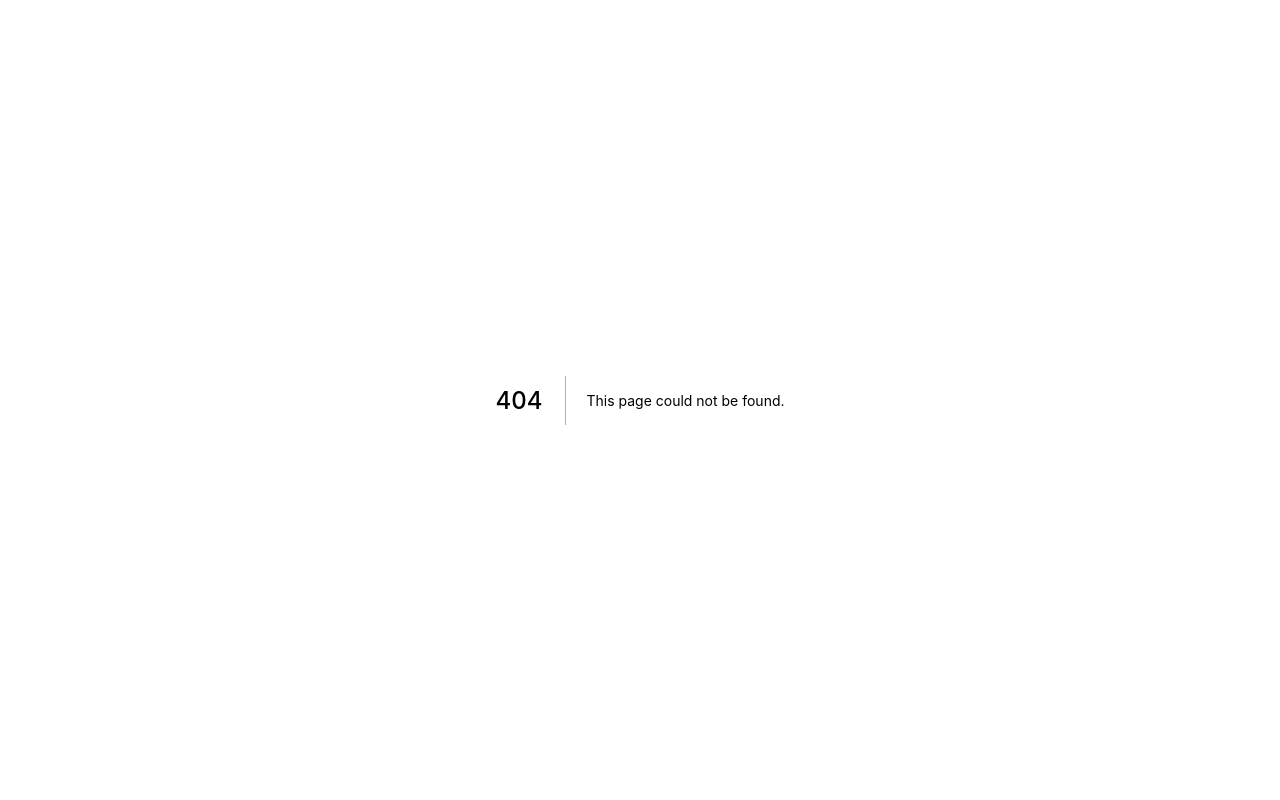
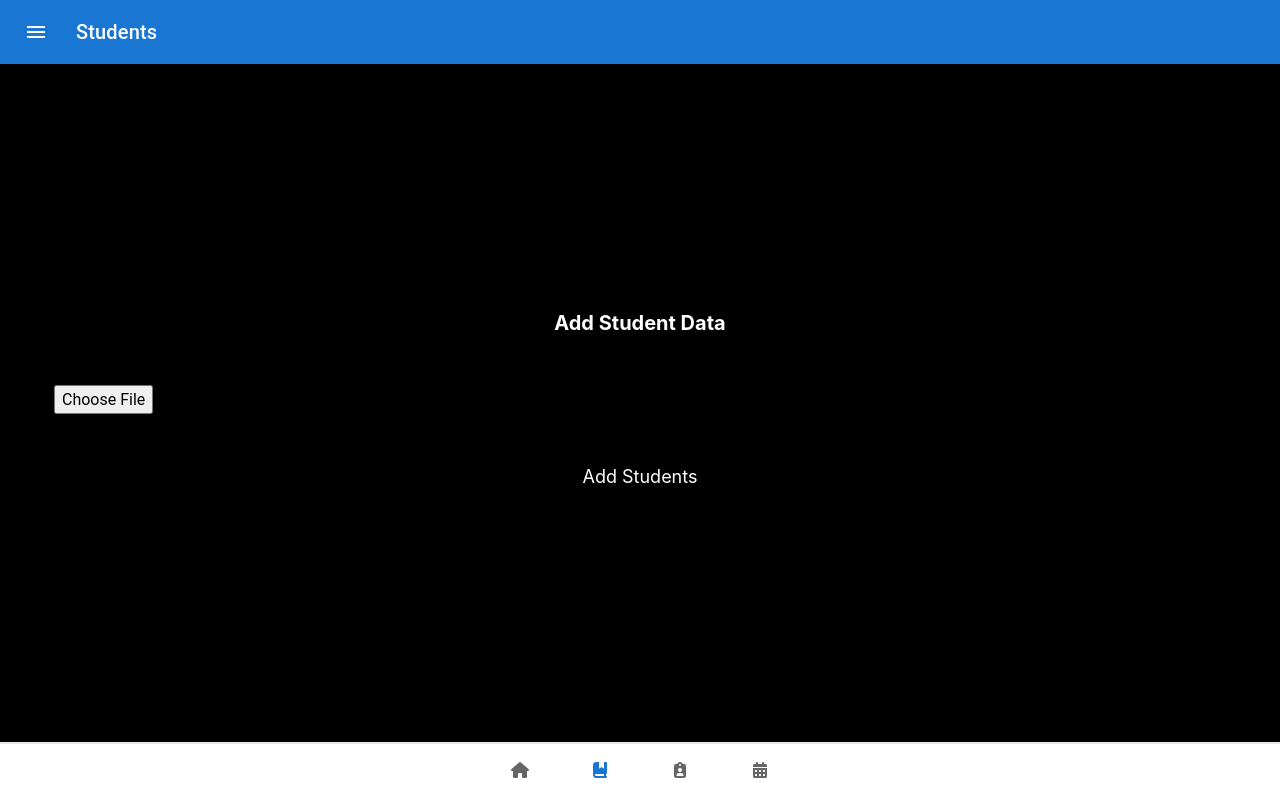
Before and after one commit to GokulramGHV/Attendance-App-frontend, a Next.js app: page /student/add/file/1 in a window 1280 px wide. Before the commit this address had no page. Built offline with nearby package versions, Linux system fonts and the light colour scheme; sample sign-in values are in the browser's storage.

Commit message:
added student file upload

```diff
--- a/package.json
+++ b/package.json
@@ -17,7 +17,8 @@
     "next": "^12.3.4",
     "react": "18.2.0",
     "react-dom": "18.2.0",
-    "react-toastify": "^9.0.8"
+    "react-toastify": "^9.0.8",
+    "xlsx": "^0.18.5"
   },
   "devDependencies": {
     "autoprefixer": "^10.4.12",
--- a/pages/course/[id].jsx
+++ b/pages/course/[id].jsx
@@ -1,6 +1,6 @@
 import { Button, ButtonBase } from "@mui/material";
 import { useRouter } from "next/router";
-import { useEffect, useState } from "react";
+import { useCallback, useEffect, useState } from "react";
 import { toast, ToastContainer } from "react-toastify";
 import ButtonAppBar from "../../components/Appbar";
 import BottomNav from "../../components/BottomNav";
@@ -14,12 +14,12 @@ export default function CourseDetails() {
   const [details, setDetails] = useState({});
   const [students, setStudents] = useState([]);
 
-  const fetchData = async () => {
+  const fetchData = useCallback(async () => {
     const data = await getCourse(id);
     const student_data = await getCourseStudents(id);
     setDetails(data);
     setStudents(student_data);
-  };
+  }, [id]);
 
   useEffect(() => {
     if (!id) return;
@@ -34,7 +34,7 @@ export default function CourseDetails() {
       }
       fetchData();
     }
-  }, [id, router]);
+  }, [id, router, fetchData]);
 
   return (
     <>
@@ -47,15 +47,28 @@ export default function CourseDetails() {
           <p>Course ID: {details.id}</p>
           <p>No. of students enrolled: {students.length}</p>
         </div>
+        <div className="flex flex-wrap mx-10 justify-left mt-5 gap-2">
+          {" "}
           <Button
             variant="outlined"
-          className="mx-10 mt-10"
+            className=""
             onClick={() => router.push(`/student/add/${id}`)}
           >
             <i className="fa fa-plus mr-2"></i>
             Add Student
+          </Button>{" "}
+          <Button
+            variant="outlined"
+            className=""
+            onClick={() => router.push(`/student/add/file/${id}`)}
+          >
+            {/*fontawewome icon for upload*/}
+            <i class="fa-solid fa-file-arrow-up mr-2"></i>
+            Upload Students List
           </Button>
-        <div className="grid gap-4 mt-5 drop-shadow-md px-10 py-12">
+        </div>
+
+        <div className="w-full mt-5">
           {students.map((student) => {
             return (
               <div
@@ -67,7 +80,7 @@ export default function CourseDetails() {
                   {student.name.slice(0, 1)}
                 </div>
                 <div>
-                  <div className="font-semibold w-[150px]">
+                  <div className="font-semibold w-[100px]">
                     <div className="whitespace-nowrap text-ellipsis overflow-hidden">
                       {student.name}
                     </div>
@@ -88,8 +101,6 @@ export default function CourseDetails() {
               </div>
             );
           })}
-
-          {/* <AddStudent courseId={id} fetchData={fetchData}/> */}
         </div>
 
         <div className="fixed bg-white bottom-0 flex justify-center border-t-2 w-full">
--- /dev/null
+++ b/pages/student/add/file/[courseId].jsx
@@ -0,0 +1,94 @@
+import { ButtonBase, TextField } from "@mui/material";
+import { useRouter } from "next/router";
+import { useEffect, useState } from "react";
+import { toast, ToastContainer } from "react-toastify";
+import ButtonAppBar from "../../../../components/Appbar";
+import BottomNav from "../../../../components/BottomNav";
+import { createStudent } from "../../../../utils/apiUtils";
+import "react-toastify/dist/ReactToastify.css";
+import { read } from "xlsx";
+import { utils } from "xlsx";
+export default function AddStudentBulk() {
+  const [outputJson, setOutputJson] = useState([]);
+  const router = useRouter();
+  const { courseId } = router.query;
+  useEffect(() => {
+    if (!courseId) return;
+    if (!localStorage.getItem("token")) {
+      router.push("/login");
+      return;
+    }
+    // else {
+    //   setStudentData((state) => {
+    //     return { ...state, course_enrolled: courseId };
+    //   });
+    // }
+  }, [router, courseId]);
+
+  const handleSubmit = async (e) => {
+    e.preventDefault();
+    console.log("Submit data: ", outputJson);
+    try {
+      for (let i = 0; i < outputJson.length; i++) {
+        const submit_data = await createStudent({
+          ...outputJson[i],
+          course_enrolled: courseId,
+        });
+        console.log(submit_data);
+      }
+      localStorage.setItem("student_created", "true");
+      router.push(`/course/${courseId}`);
+    } catch (err) {
+      console.log(err);
+      toast.error("Something went wrong!");
+    }
+  };
+
+  const readUploadFile = (e) => {
+    e.preventDefault();
+    if (e.target.files) {
+      const reader = new FileReader();
+      reader.onload = (e) => {
+        const data = e.target.result;
+        const workbook = read(data, { type: "array" });
+        const sheetName = workbook.SheetNames[0];
+        const worksheet = workbook.Sheets[sheetName];
+        const json = utils.sheet_to_json(worksheet);
+        setOutputJson(json);
+      };
+      reader.readAsArrayBuffer(e.target.files[0]);
+    }
+  };
+
+  return (
+    <>
+      <ToastContainer />
+      <ButtonAppBar title="Students" />
+      <div className="min-h-screen py-16 flex justify-center items-center px-10">
+        <form onSubmit={handleSubmit} className="w-full grid gap-4">
+          <h1 className="text-xl font-bold mb-4 text-center">
+            Add Student Data
+          </h1>
+          <TextField
+            id="file"
+            variant="outlined"
+            onChange={readUploadFile}
+            className="w-full"
+            helperText="Upload an excel file containing student data"
+            type="file"
+            required
+          />
+          <ButtonBase
+            type="submit"
+            className="mt-4 text-lg px-6 py-2 bg-blue-500 rounded-md text-white shadow-lg"
+          >
+            Add Students
+          </ButtonBase>
+        </form>
+      </div>
+      <div className="fixed bg-white bottom-0 flex justify-center border-t-2 w-full">
+        <BottomNav routeNum={1} />
+      </div>
+    </>
+  );
+}
```
Also changed, not shown: 2 other files (tests, documents, lock files or other folders). Lines whose indentation alone changed are shown as unchanged.
